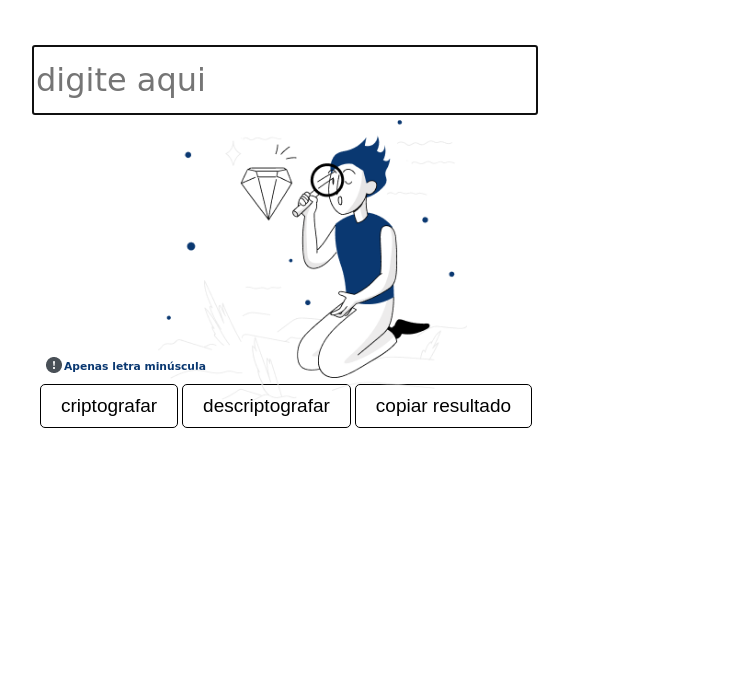
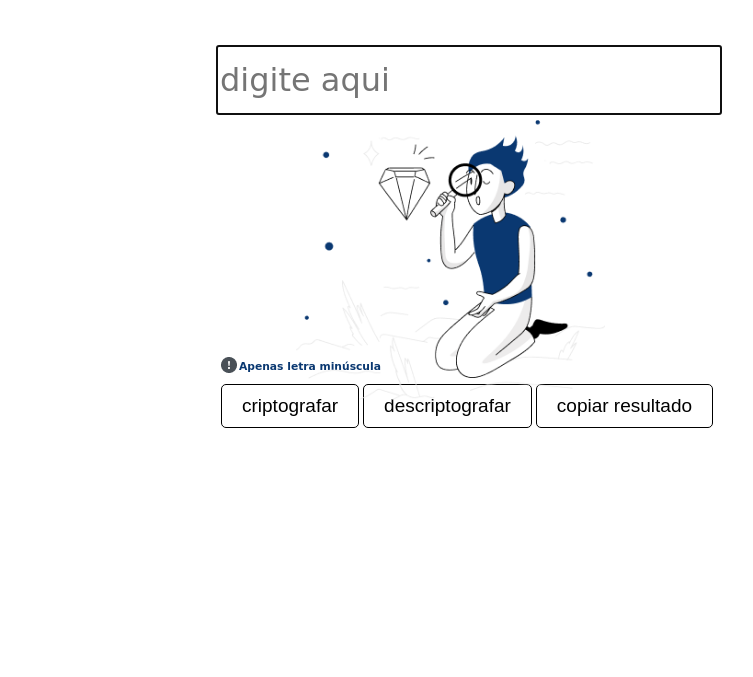
Before and after one commit to Henrique-Ramos29/Oracle-ONE-Challenge-Criptografia, a plain HTML site: page index.html in a window 1280 px wide. Shown: the part 123-800 px from the top of the page, without its empty margins (234-987 px from the left). Drawn offline with Linux system fonts and the light colour scheme; a web font is replaced by a local one.

Commit message:
commit 02

```diff
--- a/style.css
+++ b/style.css
@@ -7,12 +7,18 @@
 
 }
 
+body {
+
+    margin-left: 183px
+
+}
+
 .imagem02 {
 
     position: absolute;
     width: 309px;
     height: 500;
-    left:  392px;
+    left:  530px;
     top: 243px;
 }
 
@@ -36,7 +42,7 @@ textarea{
     position: absolute;
     width: 498px;
     height: 64px;
-    left: 266px;
+    left: 450px;
     top: 168px;
 
     font-family: 'Prosto One', cursive;
@@ -72,7 +78,7 @@ color: #0A3871;
 .button {
 
     position: absolute;
-    left: 274px;
+    left: 455px;
     top: 507px;
 }
 
```
